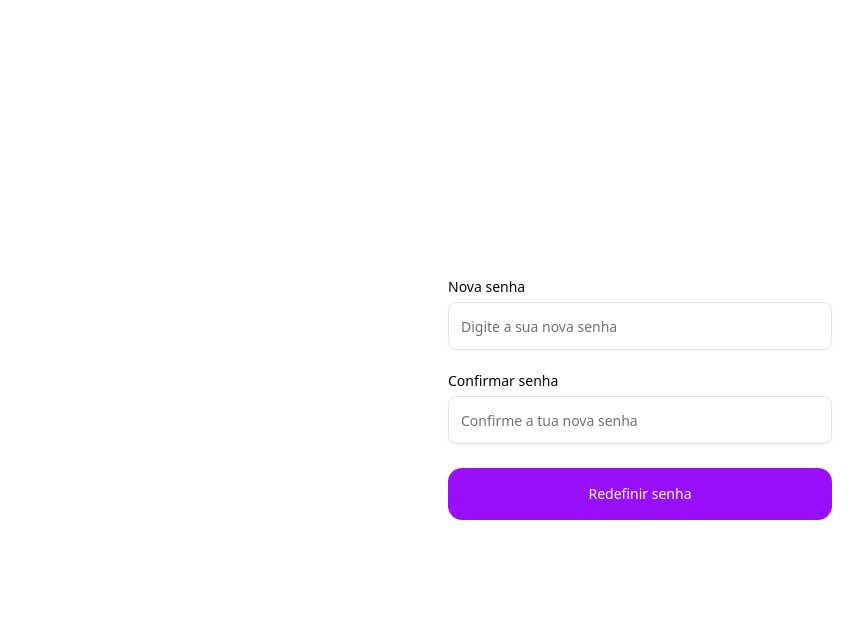
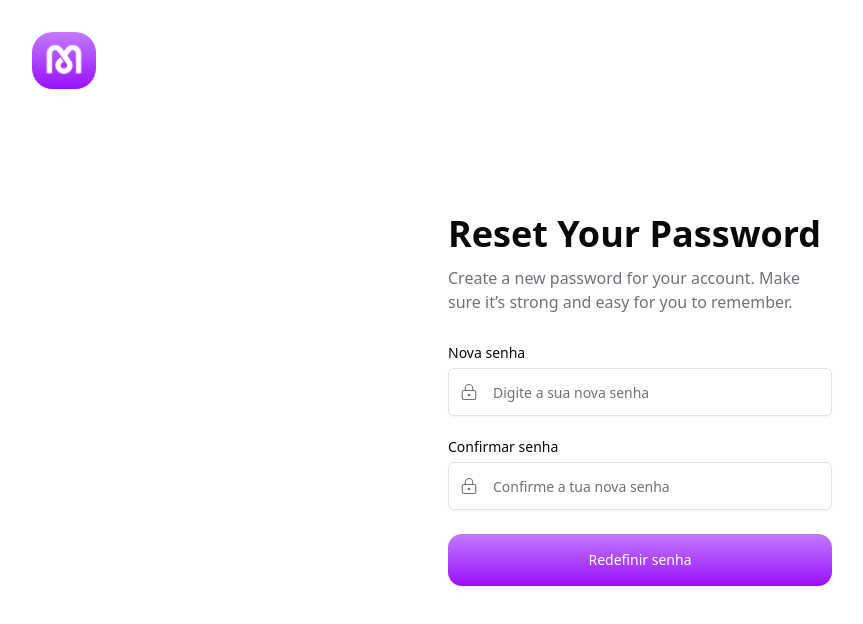
Before and after one commit to edgarpaulomachado/mentoriza-dashboard, a Next.js app: page /reset-password in a window 1280 px wide. Shown: the top 624 px of the page, without its empty margins (0-863 px from the left). Built offline with nearby package versions, Linux system fonts and the light colour scheme.

Commit message:
fix login

```diff
--- a/app/(auth)/forgot-password/page.tsx
+++ b/app/(auth)/forgot-password/page.tsx
@@ -1,9 +1,17 @@
 import { ForgotPasswordForm } from '@/components/auth/forgot-password/forgot-password-form';
+import AuthHeader from '@/components/auth/header/auth-header';
 
 export default function ForgotPasswordPage() {
   return (
-    <div className='flex min-h-screen items-center justify-center'>
-      <ForgotPasswordForm />
+    <div>
+      <div className='absolute'>
+        <AuthHeader />
+      </div>
+      <div className='flex min-h-screen items-center justify-center'>
+        <div className='w-full max-w-sm'>
+          <ForgotPasswordForm />
+        </div>
+      </div>
     </div>
   );
 }
--- a/app/(auth)/reset-password/page.tsx
+++ b/app/(auth)/reset-password/page.tsx
@@ -1,9 +1,17 @@
+import AuthHeader from '@/components/auth/header/auth-header';
 import { ResetPasswordForm } from '@/components/auth/reset-password/reset-password-form';
 
 export default function ResetPasswordPage() {
   return (
-    <div className='flex min-h-screen items-center justify-center'>
-      <ResetPasswordForm />
+    <div>
+      <div className='absolute'>
+        <AuthHeader />
+      </div>
+      <div className='flex min-h-screen items-center justify-center'>
+        <div className='w-full max-w-sm'>
+          <ResetPasswordForm />
+        </div>
+      </div>
     </div>
   );
 }
--- a/app/globals.css
+++ b/app/globals.css
@@ -17,7 +17,7 @@
 
   --font-body: var(--font-plus-jakarta);
 
-  --border: oklch(0.92 0.004 286.32);
+  --border: #dedee6;
 
   --primary-light: #c27aff;
   --primary: #9810fa;
@@ -147,9 +147,9 @@
   --color-black-light: var(--black-light);
   --color-black-dark: var(--black-dark);
 
-  --gradient-primary: linear-gradient(135deg, #c27aff 0%, #9810fa 100%);
-  --gradient-red: linear-gradient(135deg, #ff6467 0%, #fb2c36 100%);
-  --gradient-black: linear-gradient(135deg, #52525c 0%, #18181b 100%);
+  --gradient-primary: linear-gradient(to bottom, #c27aff 0%, #9810fa 100%);
+  --gradient-red: linear-gradient(to bottom, #ff6467 0%, #fb2c36 100%);
+  --gradient-black: linear-gradient(to bottom, #52525c 0%, #18181b 100%);
 }
 
 body {
--- a/components/auth/forgot-password/forgot-password-form.tsx
+++ b/components/auth/forgot-password/forgot-password-form.tsx
@@ -19,6 +19,7 @@ import {
   ForgotPasswordFormData,
   forgotPasswordSchema,
 } from '@/schemas/auth/forgot-password-schema';
+import { Mail } from 'lucide-react';
 
 export function ForgotPasswordForm() {
   const form = useForm<ForgotPasswordFormData>({
@@ -38,6 +39,13 @@ export function ForgotPasswordForm() {
         onSubmit={form.handleSubmit(onSubmit)}
         className='space-y-6 w-full max-w-sm'
       >
+        <div className='flex flex-col gap-3 mb-8'>
+          <h1 className='text-4xl font-bold'>Forgot your password?</h1>
+          <p className='text-zinc-500'>
+            No worries! Enter the email address associated with your account and
+            we’ll send you a link to reset your password.
+          </p>
+        </div>
         <FormField
           control={form.control}
           name='email'
@@ -45,7 +53,11 @@ export function ForgotPasswordForm() {
             <FormItem>
               <FormLabel>Email</FormLabel>
               <FormControl>
-                <Input placeholder='exemplo@email.com' {...field} />
+                <Input
+                  leftIcon={<Mail size={18} strokeWidth={1.5} />}
+                  placeholder='exemplo@email.com'
+                  {...field}
+                />
               </FormControl>
               <FormMessage />
             </FormItem>
--- /dev/null
+++ b/components/auth/header/auth-header.tsx
@@ -0,0 +1,9 @@
+import { Logo } from '@/components/logo';
+
+export default function AuthHeader() {
+  return (
+    <div className='flex flex-col items-start p-8 gap-4'>
+      <Logo size='lg' />
+    </div>
+  );
+}
--- a/components/auth/login/login-form.tsx
+++ b/components/auth/login/login-form.tsx
@@ -16,6 +16,7 @@ import {
 import { Button } from '@/components/ui/button';
 import { Input } from '@/components/ui/input';
 import { LoginFormData, loginSchema } from '@/schemas/auth/login-schema';
+import { LockKeyhole, Mail } from 'lucide-react';
 
 export function LoginForm() {
   const form = useForm<LoginFormData>({
@@ -36,6 +37,10 @@ export function LoginForm() {
         onSubmit={form.handleSubmit(onSubmit)}
         className='space-y-6 w-full max-w-sm'
       >
+        <div className='flex flex-col gap-3 mb-8'>
+          <h1 className='text-4xl font-bold'>Welcome Back</h1>
+          <p className='text-zinc-500'>Sign in to your dashboard</p>
+        </div>
         <FormField
           control={form.control}
           name='email'
@@ -43,7 +48,11 @@ export function LoginForm() {
             <FormItem>
               <FormLabel>Email</FormLabel>
               <FormControl>
-                <Input placeholder='exemplo@email.com' {...field} />
+                <Input
+                  leftIcon={<Mail size={18} strokeWidth={1.5} />}
+                  placeholder='exemplo@email.com'
+                  {...field}
+                />
               </FormControl>
               <FormMessage />
             </FormItem>
@@ -57,7 +66,12 @@ export function LoginForm() {
             <FormItem>
               <FormLabel>Senha</FormLabel>
               <FormControl>
-                <Input type='password' placeholder='••••••••' {...field} />
+                <Input
+                  leftIcon={<LockKeyhole size={18} strokeWidth={1.5} />}
+                  type='password'
+                  placeholder='••••••••'
+                  {...field}
+                />
               </FormControl>
               <FormMessage />
             </FormItem>
@@ -67,7 +81,7 @@ export function LoginForm() {
         <div className='text-right'>
           <Link
             href='/forgot-password'
-            className='text-sm text-primary hover:underline'
+            className='text-sm text-primary hover:underline font-medium'
           >
             Esqueceste a senha?
           </Link>
--- a/components/auth/reset-password/reset-password-form.tsx
+++ b/components/auth/reset-password/reset-password-form.tsx
@@ -19,6 +19,7 @@ import {
   ResetPasswordFormData,
   resetPasswordSchema,
 } from '@/schemas/auth/reset-password-schema';
+import { LockKeyhole } from 'lucide-react';
 
 export function ResetPasswordForm() {
   const searchParams = useSearchParams();
@@ -45,6 +46,13 @@ export function ResetPasswordForm() {
         onSubmit={form.handleSubmit(onSubmit)}
         className='space-y-6 w-full max-w-sm'
       >
+        <div className='flex flex-col gap-3 mb-8'>
+          <h1 className='text-4xl font-bold'>Reset Your Password</h1>
+          <p className='text-zinc-500'>
+            Create a new password for your account. Make sure it’s strong and
+            easy for you to remember.
+          </p>
+        </div>
         <FormField
           control={form.control}
           name='password'
@@ -53,6 +61,7 @@ export function ResetPasswordForm() {
               <FormLabel>Nova senha</FormLabel>
               <FormControl>
                 <Input
+                  leftIcon={<LockKeyhole size={18} strokeWidth={1.5} />}
                   type='password'
                   {...field}
                   placeholder='Digite a sua nova senha'
@@ -71,6 +80,7 @@ export function ResetPasswordForm() {
               <FormLabel>Confirmar senha</FormLabel>
               <FormControl>
                 <Input
+                  leftIcon={<LockKeyhole size={18} strokeWidth={1.5} />}
                   type='password'
                   {...field}
                   placeholder='Confirme a tua nova senha'
--- /dev/null
+++ b/components/logo/index.tsx
@@ -0,0 +1,38 @@
+import { cn } from '@/lib/utils';
+import Image from 'next/image';
+
+type LogoProps = {
+  isPrimary?: boolean;
+
+  size?: 'sm' | 'md' | 'lg';
+
+  className?: string;
+};
+
+export function Logo({ isPrimary = false, size = 'md', className }: LogoProps) {
+  const sizes = {
+    sm: 32,
+    md: 48,
+    lg: 64,
+  };
+
+  return (
+    <div
+      className={cn(
+        'flex items-center gap-2',
+        isPrimary && 'font-semibold',
+        className
+      )}
+    >
+      <Image
+        src='/logo.svg'
+        alt='Logo'
+        width={sizes[size]}
+        height={sizes[size]}
+        priority={isPrimary}
+      />
+
+      {isPrimary && <span className='text-lg tracking-tight'>Mentoriza</span>}
+    </div>
+  );
+}
--- a/components/ui/button.tsx
+++ b/components/ui/button.tsx
@@ -9,15 +9,20 @@ const buttonVariants = cva(
   {
     variants: {
       variant: {
-        default: 'bg-primary text-primary-foreground hover:bg-primary',
+        default:
+          'bg-[image:var(--gradient-primary)] text-white hover:opacity-90',
+
         destructive:
-          'bg-destructive text-white hover:bg-destructive/90 focus-visible:ring-destructive/20 dark:focus-visible:ring-destructive/40 dark:bg-destructive/60',
+          'bg-[image:var(--gradient-red)] text-white hover:opacity-90',
+
         outline:
-          'border bg-background shadow-xs hover:bg-accent hover:text-accent-foreground dark:bg-input/30 dark:border-input dark:hover:bg-input/50',
+          'bg-[image:var(--gradient-black)] text-white border border-transparent hover:opacity-90',
+
         secondary:
           'bg-secondary text-secondary-foreground hover:bg-secondary/80',
-        ghost:
-          'hover:bg-accent hover:text-accent-foreground dark:hover:bg-accent/50',
+
+        ghost: 'hover:bg-accent hover:text-accent-foreground',
+
         link: 'text-primary underline-offset-4 hover:underline',
       },
       size: {
--- a/components/ui/input.tsx
+++ b/components/ui/input.tsx
@@ -1,21 +1,50 @@
+import { cn } from '@/lib/utils';
 import * as React from 'react';
 
-import { cn } from '@/lib/utils';
+type InputProps = React.ComponentProps<'input'> & {
+  leftIcon?: React.ReactNode;
+  rightIcon?: React.ReactNode;
+};
 
-function Input({ className, type, ...props }: React.ComponentProps<'input'>) {
+const Input = React.forwardRef<HTMLInputElement, InputProps>(
+  ({ className, type, leftIcon, rightIcon, ...props }, ref) => {
     return (
+      <div className='relative w-full'>
+        {leftIcon && (
+          <span className='pointer-events-none absolute left-3 top-1/2 -translate-y-1/2 text-muted-foreground'>
+            {leftIcon}
+          </span>
+        )}
+
         <input
+          ref={ref}
           type={type}
           data-slot='input'
           className={cn(
-        'file:text-foreground placeholder:text-muted-foreground selection:bg-primary selection:text-primary-foreground dark:bg-input/30 border-input h-12 w-full min-w-0 rounded-md border bg-transparent px-3 py-2 text-base shadow-xs transition-[color,box-shadow] outline-none file:inline-flex file:h-7 file:border-0 file:bg-transparent file:text-sm file:font-medium disabled:pointer-events-none disabled:cursor-not-allowed disabled:opacity-50 md:text-sm',
+            'file:text-foreground placeholder:text-muted-foreground selection:bg-primary selection:text-primary-foreground',
+            'dark:bg-input/30 border-input h-12 w-full min-w-0 rounded-sm border bg-transparent',
+            'px-3 py-2 text-base shadow-xs outline-none transition-[color,box-shadow]',
+            'file:inline-flex file:h-7 file:border-0 file:bg-transparent file:text-sm file:font-medium',
+            'disabled:pointer-events-none disabled:cursor-not-allowed disabled:opacity-50 md:text-sm',
             'focus-visible:border-ring focus-visible:ring-ring/50 focus-visible:ring-[3px]',
             'aria-invalid:ring-destructive/20 dark:aria-invalid:ring-destructive/40 aria-invalid:border-destructive',
+            leftIcon && 'pl-11',
+            rightIcon && 'pr-11',
             className
           )}
           {...props}
         />
+
+        {rightIcon && (
+          <span className='pointer-events-none absolute right-3 top-1/2 -translate-y-1/2 text-muted-foreground'>
+            {rightIcon}
+          </span>
+        )}
+      </div>
     );
   }
+);
+
+Input.displayName = 'Input';
 
 export { Input };
```
Also changed, not shown: components/ui/form.tsx (+58 -54 lines), public/logo.svg (renamed from public/logo-white.svg). Lines whose indentation alone changed are shown as unchanged.
